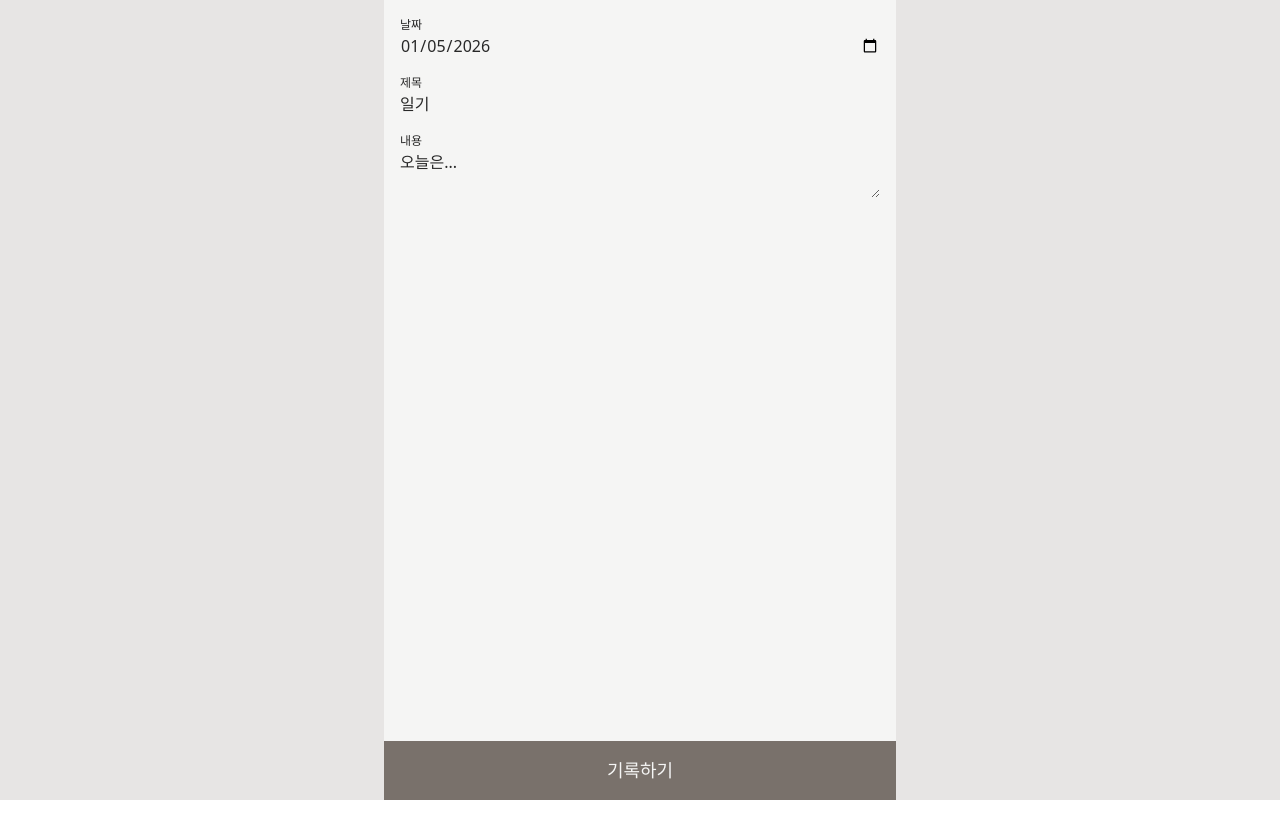
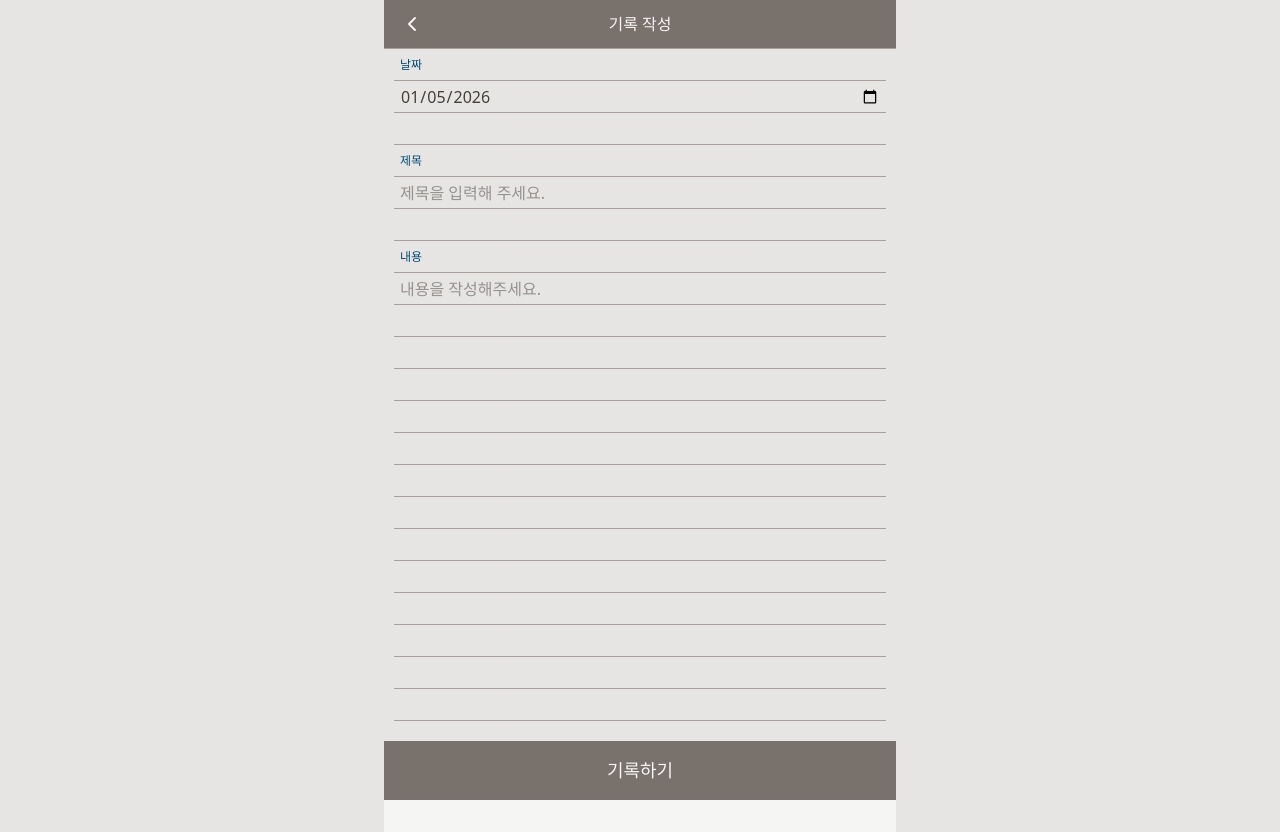
Before and after one commit to iioo3356/diary, a React (Vite) app: page /write in a window 1280 px wide. Before the commit the page ends 800 px from the top, so only its background shows below. Built offline with nearby package versions, Linux system fonts and the light colour scheme.

Commit message:
fix: 노트 디자인 추가

```diff
--- a/src/components/Field.tsx
+++ b/src/components/Field.tsx
@@ -10,9 +10,12 @@ interface FieldProps {
 
 const Field = ({ label, field, children }: FieldProps) => {
   return (
-    <div className="flex flex-col">
+    <div className="flex flex-col px-[16px]">
       {label && (
-        <label className="text-[12px]" htmlFor={field.name}>
+        <label
+          className="text-[12px] text-sky-900 leading-[32px]"
+          htmlFor={field.name}
+        >
           {label}
         </label>
       )}
--- /dev/null
+++ b/src/components/Header.tsx
@@ -0,0 +1,34 @@
+import { Link } from "@tanstack/react-router";
+import clsx from "clsx";
+import { ChevronLeft } from "lucide-react";
+import type { ReactNode } from "react";
+
+interface HeaderProps {
+  title?: string;
+  prefix?: ReactNode | "back";
+  suffix?: ReactNode;
+}
+
+export const Header = ({ title, prefix, suffix }: HeaderProps) => {
+  return (
+    <div
+      className={clsx(
+        "fixed top-0 w-full max-w-lg mx-auto z-50",
+        "border-b px-[16px] py-[12px] border-b-stone-400 bg-stone-500 text-stone-100",
+        "flex gap-[8px] items-center justify-between",
+      )}
+    >
+      <div className="w-[24px]">
+        {prefix === "back" ? (
+          <Link to="..">
+            <ChevronLeft />
+          </Link>
+        ) : (
+          prefix
+        )}
+      </div>
+      <div className="line-clamp-1">{title}</div>
+      <div className="w-[24px]">{suffix}</div>
+    </div>
+  );
+};
--- a/src/components/Input.tsx
+++ b/src/components/Input.tsx
@@ -3,7 +3,17 @@ import clsx from "clsx";
 type InputProps = React.InputHTMLAttributes<HTMLInputElement>;
 
 const Input = ({ className, ...rest }: InputProps) => {
-  return <input className={clsx("", className)} {...rest} />;
+  return (
+    <input
+      className={clsx(
+        "py-[4px]",
+        "text-stone-700 font-medium outline-none",
+        "focus:border-stone-300 focus:shadow-xs",
+        className,
+      )}
+      {...rest}
+    />
+  );
 };
 
 export default Input;
--- a/src/components/TextArea.tsx
+++ b/src/components/TextArea.tsx
@@ -1,9 +1,30 @@
 import clsx from "clsx";
+import { useRef } from "react";
 
 type TextAreaProps = React.TextareaHTMLAttributes<HTMLTextAreaElement>;
 
 const TextArea = ({ className, ...rest }: TextAreaProps) => {
-  return <textarea className={clsx(className)} {...rest} />;
+  const ref = useRef<HTMLTextAreaElement>(null);
+
+  const handleInput = () => {
+    const el = ref.current;
+    if (!el) return;
+
+    el.style.height = el.scrollHeight + "px";
+  };
+
+  return (
+    <textarea
+      ref={ref}
+      onInput={handleInput}
+      className={clsx(
+        "text-stone-700 font-medium outline-none",
+        "leading-[32px] h-auto resize-none overflow-hidden",
+        className,
+      )}
+      {...rest}
+    />
+  );
 };
 
 export default TextArea;
--- a/src/routes/__root.tsx
+++ b/src/routes/__root.tsx
@@ -1,5 +1,5 @@
 import { createRootRoute, Outlet } from "@tanstack/react-router";
-import { TanStackRouterDevtools } from "@tanstack/react-router-devtools";
+import clsx from "clsx";
 
 export const Route = createRootRoute({
   component: RootComponent,
@@ -8,9 +8,14 @@ export const Route = createRootRoute({
 function RootComponent() {
   return (
     <div className="bg-stone-200 w-screen">
-      <div className={`w-full max-w-lg mx-auto min-h-screen bg-stone-100`}>
+      <div
+        className={clsx(
+          `w-full max-w-lg mx-auto min-h-screen bg-stone-100`,
+          "pt-[49px]",
+        )}
+      >
         <Outlet />
-        <TanStackRouterDevtools />
+        {/* <TanStackRouterDevtools /> */}
       </div>
     </div>
   );
--- a/src/routes/index.tsx
+++ b/src/routes/index.tsx
@@ -1,8 +1,10 @@
 import { createFileRoute, Link } from "@tanstack/react-router";
 import clsx from "clsx";
+import { Pencil, Search } from "lucide-react";
 
 import Button from "../components/Button";
 import { Calendar } from "../components/Calendar";
+import { Header } from "../components/Header";
 
 export const Route = createFileRoute("/")({
   component: RouteComponent,
@@ -10,8 +12,17 @@ export const Route = createFileRoute("/")({
 
 function RouteComponent() {
   return (
-    <div className="relative pb-[60px]">
-      <div>검색</div>
+    <div>
+      <Header
+        title="달력"
+        prefix={<Search />}
+        suffix={
+          <Link to="/write">
+            <Pencil />
+          </Link>
+        }
+      />
+      <div className="relative pt-[16px] pb-[60px]">
         <Calendar
           diaryList={{
             "2026-01-23": [
@@ -30,5 +41,6 @@ function RouteComponent() {
           </Button>
         </Link>
       </div>
+    </div>
   );
 }
--- a/src/routes/write.tsx
+++ b/src/routes/write.tsx
@@ -5,6 +5,7 @@ import dayjs from "dayjs";
 
 import Button from "../components/Button";
 import Field from "../components/Field";
+import { Header } from "../components/Header";
 import Input from "../components/Input";
 import TextArea from "../components/TextArea";
 
@@ -16,8 +17,8 @@ function RouteComponent() {
   const form = useForm({
     defaultValues: {
       date: dayjs().format("YYYY-MM-DD"),
-      title: "일기",
-      content: "오늘은...",
+      title: "",
+      content: "",
     },
     onSubmit: ({ value }) => {
       console.log(value);
@@ -26,14 +27,23 @@ function RouteComponent() {
 
   return (
     <div>
+      <Header title="기록 작성" prefix="back" />
       <form
-        className="p-[16px]"
+        className="pb-[59px]"
         onSubmit={(e) => {
           e.preventDefault();
           e.stopPropagation();
         }}
       >
-        <div className="flex flex-col gap-[16px]">
+        <div
+          className="flex flex-col gap-[32px] bg-local"
+          style={{
+            backgroundImage: `
+linear-gradient(to right, var(--color-stone-200) 10px, transparent 10px),
+linear-gradient(to left, var(--color-stone-200) 10px, transparent 10px),
+repeating-linear-gradient(var(--color-stone-200), var(--color-stone-200) 31px, var(--color-stone-400) 31px, var(--color-stone-400) 32px)`,
+          }}
+        >
           <form.Field
             name="date"
             children={(field) => (
@@ -46,7 +56,7 @@ function RouteComponent() {
             name="title"
             children={(field) => (
               <Field label="제목" field={field}>
-                <Input />
+                <TextArea rows={1} placeholder="제목을 입력해 주세요." />
               </Field>
             )}
           />
@@ -54,7 +64,10 @@ function RouteComponent() {
             name="content"
             children={(field) => (
               <Field label="내용" field={field}>
-                <TextArea />
+                <TextArea
+                  className="min-h-[500px]"
+                  placeholder="내용을 작성해주세요."
+                />
               </Field>
             )}
           />
```
Lines whose indentation alone changed are shown as unchanged.
